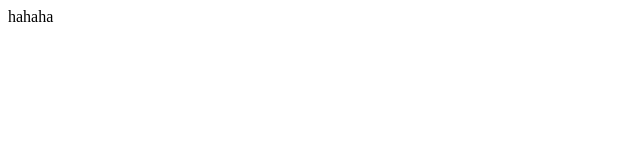
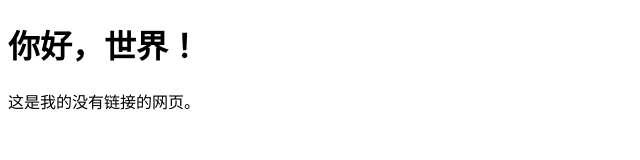
Before and after one commit to qhy2021/qhy2021.github.io, a plain HTML site: page index.html in a window 1280 px wide. Shown: the whole page, without its empty margins (0-640 px from the left). Drawn offline with Linux system fonts and the light colour scheme.

Commit message:
Update index.html

```diff
--- a/index.html
+++ b/index.html
@@ -1 +1,10 @@
-<p>hahaha</p>
+<!DOCTYPE html>
+<html>
+<head>
+  <title>我的网页</title>
+</head>
+<body>
+  <h1>你好，世界！</h1>
+  <p>这是我的没有链接的网页。</p>
+</body>
+</html>
```
